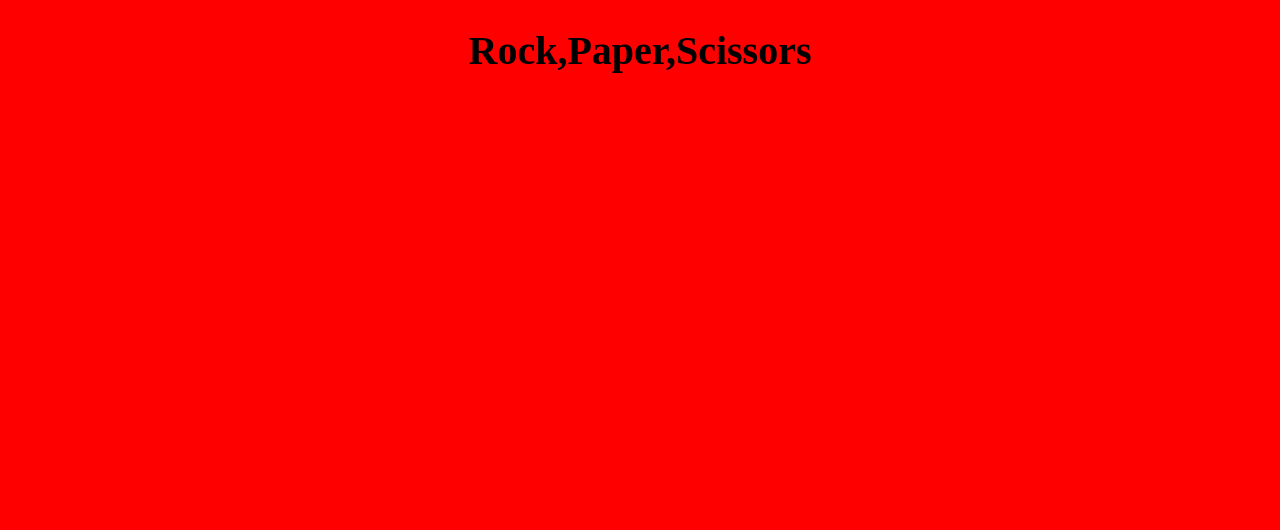
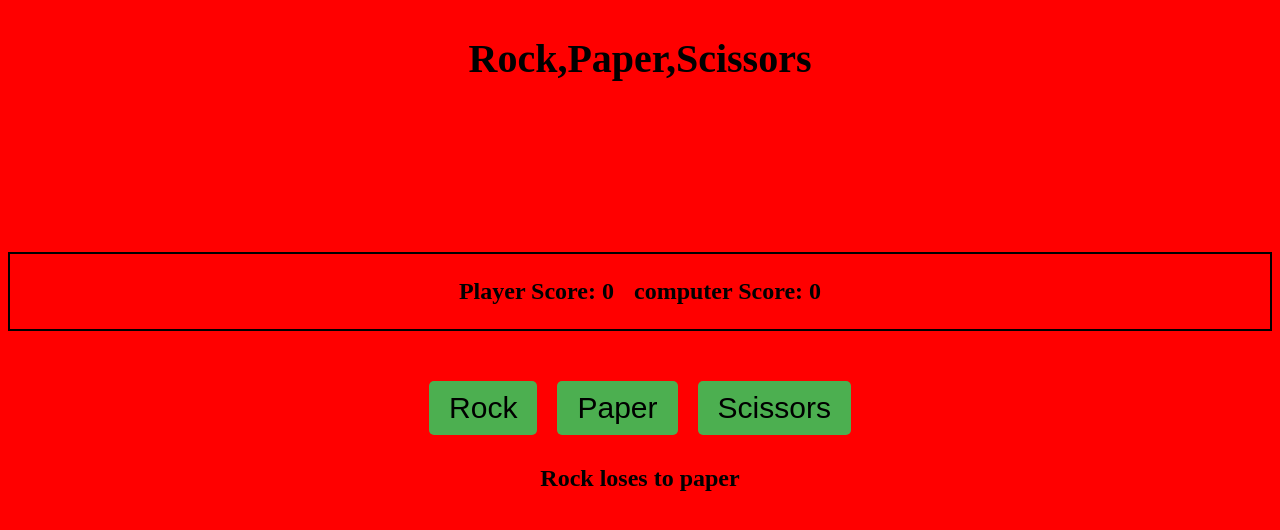
Before and after one commit to Elvy1999/rps, a plain HTML site: page index.html in a window 1280 px wide. Drawn offline with Linux system fonts and the light colour scheme.

Commit message:
added styling to the page

```diff
--- a/index.html
+++ b/index.html
@@ -10,5 +10,15 @@
   <!-- The DOM -->
   <body>
     <h1>Rock,Paper,Scissors</h1>
+    <div class="scores">
+      <h3 id="playerScore">Player Score: <span id="score1">0</span></h3>
+      <h3 id="computerScore">computer Score: <spanid="score2">0</span></h3>
+    </div>
+    <div class="buttons">
+      <button>Rock</button>
+      <button>Paper</button>
+      <button>Scissors</button>
+    </div>
+    <div id="result">Rock loses to paper</div>
   </body>
 </html>
--- a/styles.scss
+++ b/styles.scss
@@ -1,10 +1,50 @@
 body {
   height: 100vh;
   background-color: red;
+  display: flex;
+  flex-direction: column;
+  gap: 30px;
 }
 
 h1 {
   font-size: 40px;
   display: flex;
   justify-content: center;
+  height: 20vh;
 }
+
+.buttons {
+  display: flex;
+  justify-content: center;
+  gap: 20px;
+  button {
+    padding: 10px 20px;
+    background-color: #4caf50;
+    border: none;
+    border-radius: 5px;
+    transition: transform 0.2s ease;
+    font-size: 30px;
+  }
+  button:hover {
+    transform: scale(1.1); /* Makes button 10% bigger */
+  }
+}
+
+.scores {
+  display: flex;
+  justify-content: center;
+  gap: 20px;
+  border: 2px black solid;
+  margin-bottom: 20px;
+
+  h3 {
+    font-size: 24px;
+  }
+}
+
+#result {
+  display: flex;
+  justify-content: center;
+  font-weight: bold;
+  font-size: 24px;
+}
```
Also changed, not shown: styles/styles.css, 1 other file.
